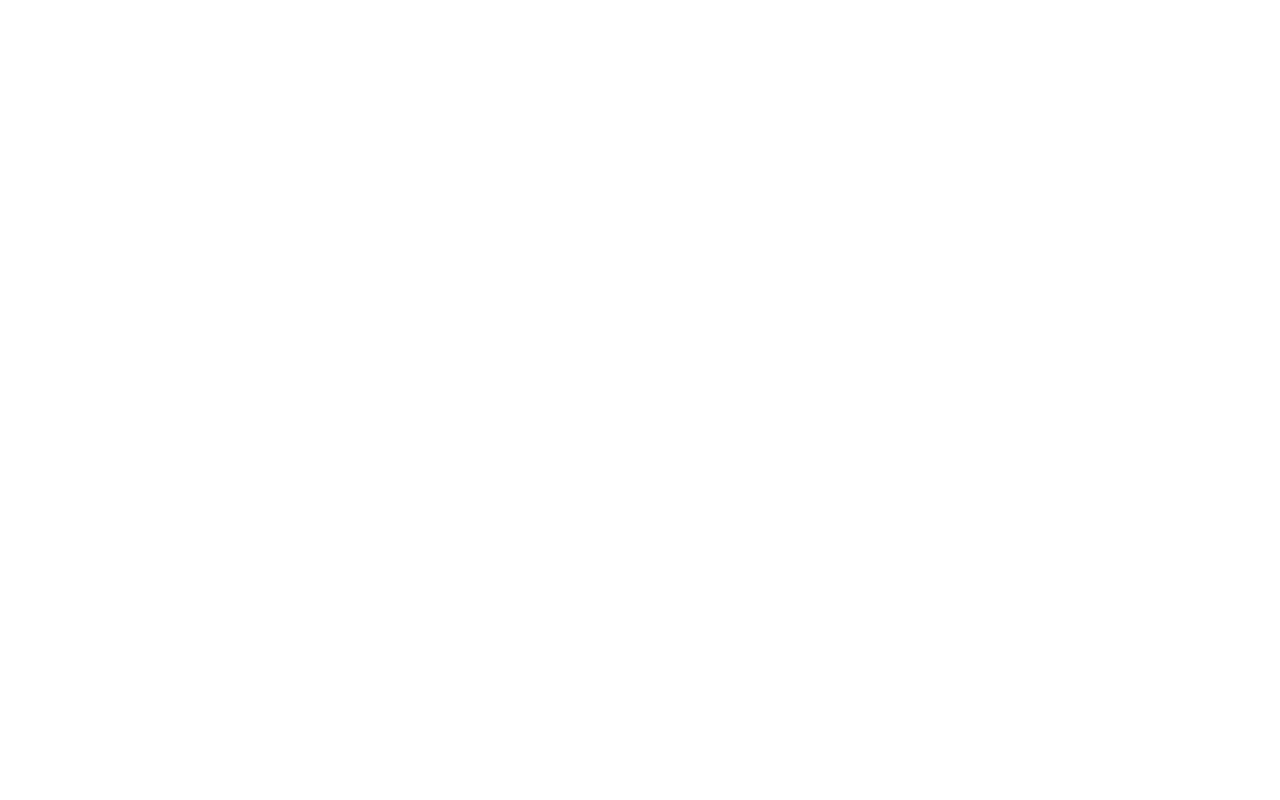
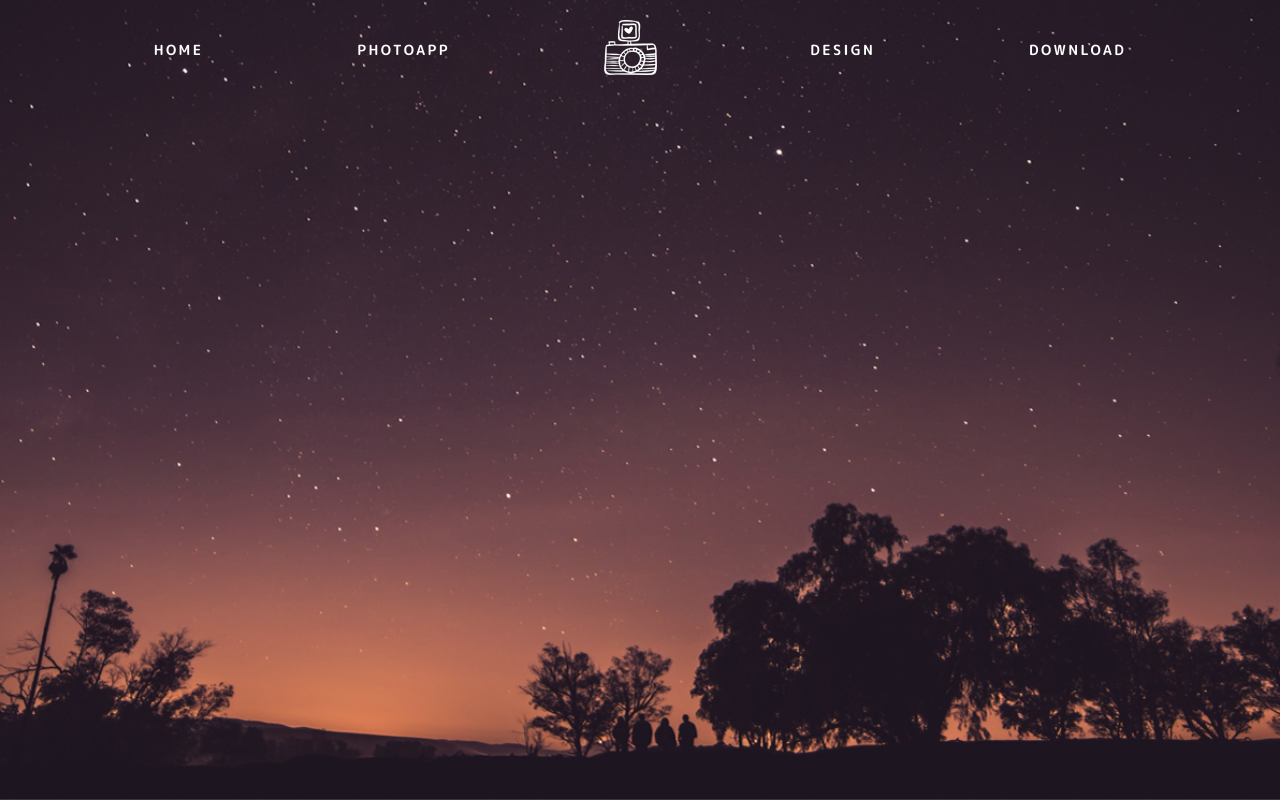
Before and after one commit to wyrwat/your_life_a_photo, a website: page index.html in a window 1280 px wide. Drawn offline with Linux system fonts and the light colour scheme.

Commit message:
add home to indeks.html

```diff
--- a/index.html
+++ b/index.html
@@ -12,6 +12,25 @@
 </head>
 
 <body>
+    <section class="home flex-wrapper">
+        <ul class="home__menu flex-wrapper">
+            <li class="menu__item">
+                <h4>home</h4>
+            </li>
+            <li class="menu__item">
+                <h4>photoapp</h4>
+            </li>
+            <li class="menu__item--image">
+                <img src="/images/camera.png" alt="camera">
+            </li>
+            <li class="menu__item">
+                <h4>design</h4>
+            </li>
+            <li class="menu__item">
+                <h4>download</h4>
+            </li>
+        </ul>
+    </section>
 </body>
 
 </html>
--- a/sass/base/_typography.scss
+++ b/sass/base/_typography.scss
@@ -11,7 +11,7 @@ h3 {
 }
 
 h4 {
-    font-size: 16px;
+    font-size: 14px;
 }
 
 h5 {
--- /dev/null
+++ b/sass/components/_home__menu.scss
@@ -0,0 +1,26 @@
+.home__menu {
+    justify-content: space-evenly;
+    align-items: center;
+    width: 100%;
+    height: 100px;
+    list-style: none;
+
+
+    .menu__item {
+        h4 {
+            color: $white;
+            text-transform: uppercase;
+            font-family: $main-font;
+            letter-spacing: 2.4px;
+            cursor: pointer;
+        }
+
+        h4:hover {
+            color: $green;
+        }
+    }
+
+    .menu__item--image {}
+
+
+}
--- /dev/null
+++ b/sass/layout/_home.scss
@@ -0,0 +1,9 @@
+.home {
+    background-image: url(/images/home-background.png);
+    height: 100vh;
+    width: 100vw;
+    background-size: cover;
+    background-position: center;
+    background-repeat: no-repeat;
+    // margin: 0 auto;
+}
--- a/sass/style.scss
+++ b/sass/style.scss
@@ -1,3 +1,6 @@
 @import "base/normalize";
 @import "base/typography";
 @import "utils/variables";
+@import "utils/grid";
+@import "layout/home";
+@import "components/home__menu"
--- /dev/null
+++ b/sass/utils/_grid.scss
@@ -0,0 +1,3 @@
+.flex-wrapper {
+    display: flex;
+}
--- a/sass/utils/_variables.scss
+++ b/sass/utils/_variables.scss
@@ -1,5 +1,4 @@
-//font-fammily
-$main-font: 'M PLUS Rounded 1c',
+$main-font:'M PLUS Rounded 1c',
 sans-serif;
 $secondary-font: 'Montserrat',
 sans-serif;
@@ -9,3 +8,10 @@ sans-serif;
 $white: #fff;
 $green: #1abc9c;
 $dark-green: #16a085;
+
+// $main-font: 'Montserrat',
+// sans-serif;
+// $sub-title: 'Oleo Script',
+// cursive;
+// $pharagraph: "Roboto Slab",
+// sans-serif;
```
Also changed, not shown: css/style.css, css/style.prefixed.css, images/camera.png (added), images/home-background.png (added), 2 other files.
